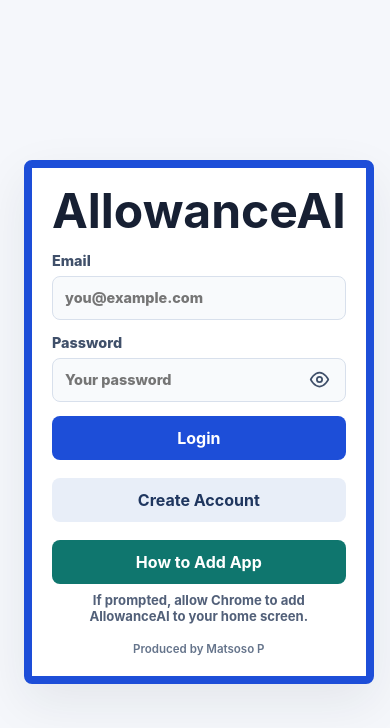
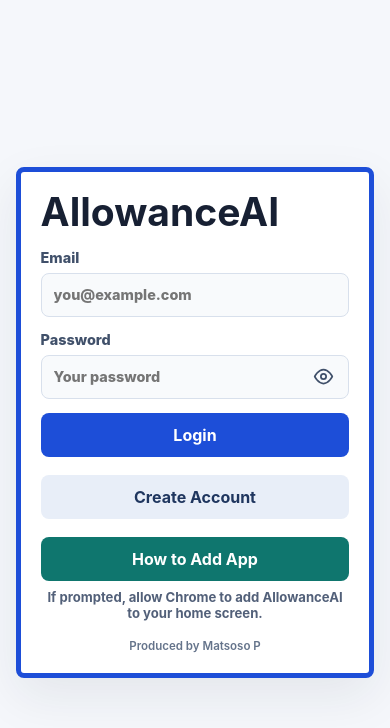
Before and after one commit to Matsoso-Phomolo/allowance-ai, a React (Vite) app in the folder allowanceai/frontend/: page / in a window 390 px wide. Shown: the top 728 px of the page. Built offline with nearby package versions, Linux system fonts and the light colour scheme; no server answers.

Commit message:
Make auth card fully responsive

```diff
--- a/allowanceai/frontend/src/styles.css
+++ b/allowanceai/frontend/src/styles.css
@@ -12,7 +12,6 @@
 
 body {
   margin: 0;
-  min-width: 320px;
 }
 
 button,
@@ -194,26 +193,32 @@
 }
 
 .auth-shell {
-  align-items: center;
   display: grid;
+  box-sizing: border-box;
   min-height: 100vh;
-  padding: 24px;
+  padding: clamp(12px, 4vw, 32px);
+  place-items: center;
 }
 
 .auth-panel {
+  box-sizing: border-box;
   display: grid;
   gap: 18px;
   margin: 0 auto;
-  max-width: 460px;
-  width: 100%;
+  max-width: 640px;
+  overflow: hidden;
+  padding: clamp(20px, 5vw, 40px);
+  width: min(100%, 640px);
 }
 
 .panel.auth-panel {
-  border: 8px solid #1d4ed8;
+  border: clamp(5px, 1.2vw, 8px) solid #1d4ed8;
 }
 
 .auth-panel h1 {
-  font-size: 3rem;
+  font-size: clamp(2.4rem, 10vw, 4.5rem);
+  line-height: 1;
+  word-break: break-word;
 }
 
 .eyebrow {
@@ -478,6 +483,7 @@
   background: #f8fafc;
   border: 1px solid #d8e0ec;
   border-radius: 8px;
+  box-sizing: border-box;
   color: #172033;
   min-height: 44px;
   padding: 10px 12px;
```
